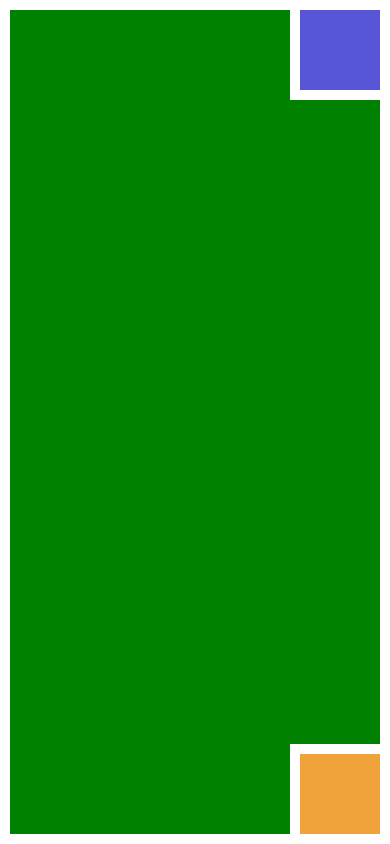
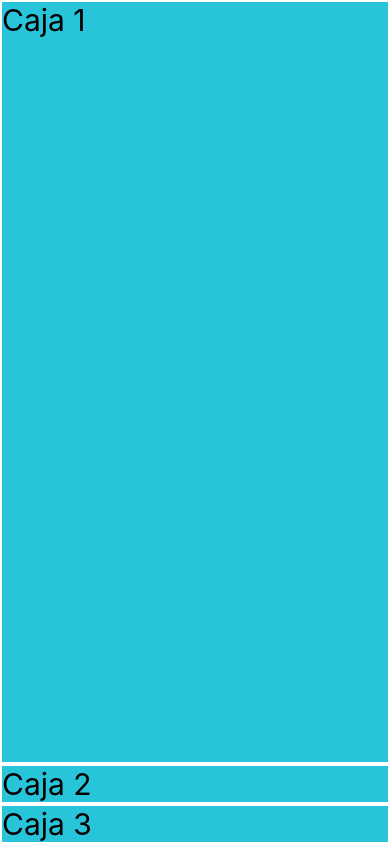
Before and after one commit to pmpeloc/01-counter-app, a React Native app: screen / in a window 390 px wide. Built offline with nearby package versions, Linux system fonts and the light colour scheme.

Commit message:
feat: Flex added

```diff
--- a/App.tsx
+++ b/App.tsx
@@ -1,11 +1,11 @@
 import React from 'react';
 import { SafeAreaView } from 'react-native';
-import { PositionScreen } from './src/screens';
+import { FlexScreen } from './src/screens';
 
 const App = () => {
   return (
     <SafeAreaView style={{ flex: 1 }}>
-      <PositionScreen />
+      <FlexScreen />
     </SafeAreaView>
   );
 };
--- /dev/null
+++ b/src/screens/FlexScreen.tsx
@@ -0,0 +1,35 @@
+import React from 'react';
+import { StyleSheet, Text, View } from 'react-native';
+
+export const FlexScreen = () => {
+  return (
+    <View style={styles.container}>
+      <Text style={styles.box1}>Caja 1</Text>
+      <Text style={styles.box2}>Caja 2</Text>
+      <Text style={styles.box3}>Caja 3</Text>
+    </View>
+  );
+};
+
+const styles = StyleSheet.create({
+  container: {
+    flex: 1,
+    backgroundColor: '#28c4d9',
+  },
+  box1: {
+    flex: 1,
+    borderWidth: 2,
+    borderColor: 'white',
+    fontSize: 30,
+  },
+  box2: {
+    borderWidth: 2,
+    borderColor: 'white',
+    fontSize: 30,
+  },
+  box3: {
+    borderWidth: 2,
+    borderColor: 'white',
+    fontSize: 30,
+  },
+});
--- a/src/screens/index.ts
+++ b/src/screens/index.ts
@@ -3,3 +3,4 @@
 export * from './BoxObjectModelScreen';
 export * from './DimensionsScreen';
 export * from './PositionScreen';
+export * from './FlexScreen';
```
